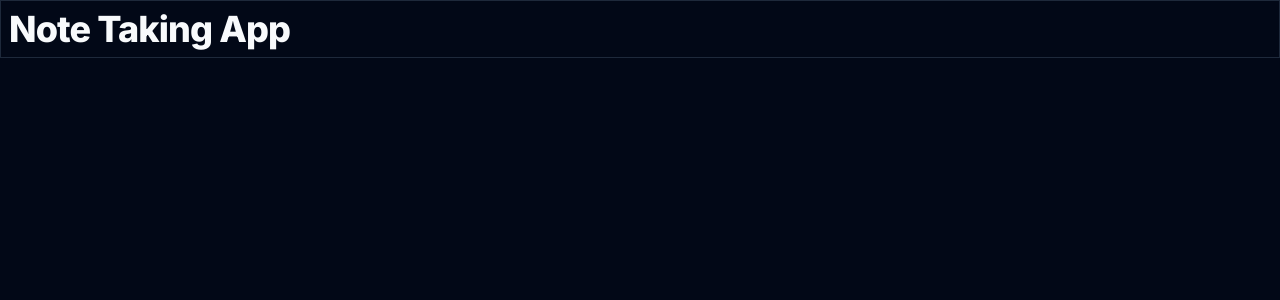
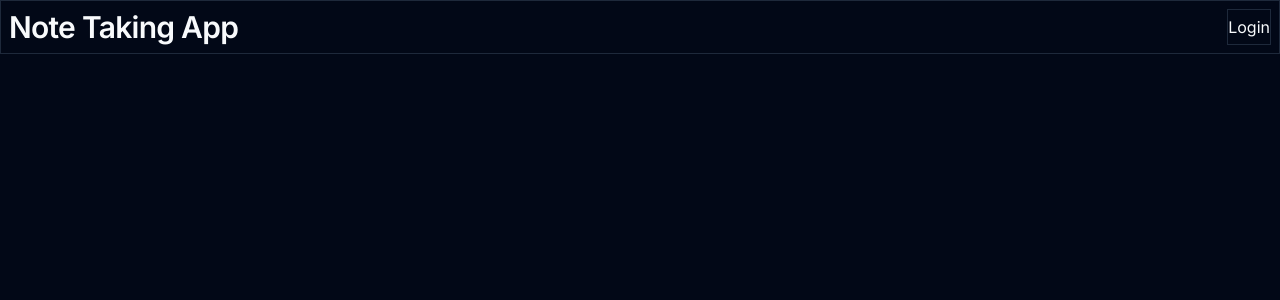
Before and after one commit to blakewood84/next_drizzle_crud, a Next.js app: page / in a window 1280 px wide. Shown: the top 300 px of the page. Built offline with nearby package versions, Linux system fonts and the light colour scheme.

Commit message:
Add NavBar

```diff
--- a/src/app/layout.tsx
+++ b/src/app/layout.tsx
@@ -26,8 +26,9 @@ export default function RootLayout({
 
 function NavBar() {
   return (
-    <nav className="border p-2">
-      <h1>Note Taking App</h1>
+    <nav className="border p-2 flex justify-between flex-row">
+      <h2>Note Taking App</h2>
+      <div className="border flex flex-col justify-center">Login</div>
     </nav>
   );
 }
```
